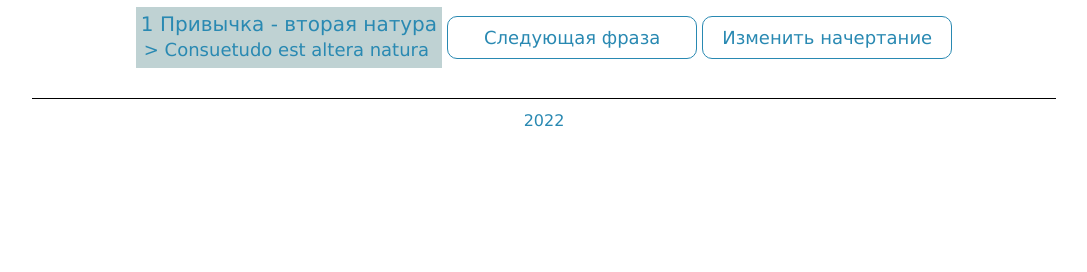
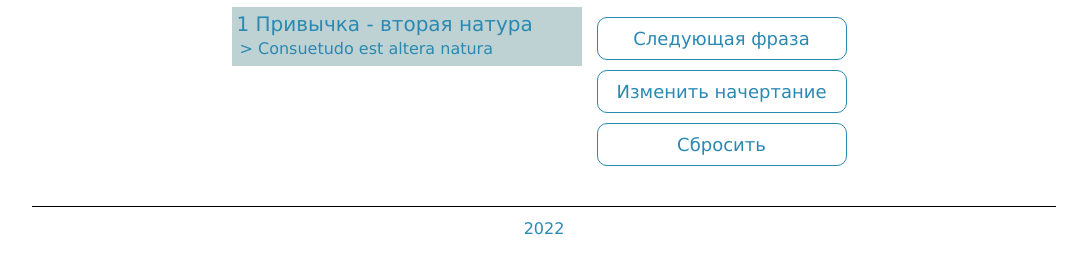
Before and after one commit to krutetskiy/Site_Krutetskiy, a plain HTML site: page pages/ticket_3.html in a window 1280 px wide. Both pictures are taken after a click on the button "Следующая фраза". Shown: the part 212-484 px from the top of the page, without its empty margins (96-1183 px from the left). Drawn offline with Linux system fonts and the light colour scheme.

Commit message:
cleanup phrases

```diff
--- a/pages/ticket_3.html
+++ b/pages/ticket_3.html
@@ -51,6 +51,7 @@
             <div class="controls">
                 <button class="add_control">Следующая фраза</button>
                 <button class="outline_control">Изменить начертание</button>
+                <button class="reset_control">Сбросить</button>
             </div>
         </div>
     </div>
--- a/scripts/phrases.js
+++ b/scripts/phrases.js
@@ -14,6 +14,7 @@ const controlsContainer = document.querySelector('.controls');
 
 const addControl = controlsContainer.querySelector(".add_control");
 const outlineControl = controlsContainer.querySelector('.outline_control');
+const resetControl = controlsContainer.querySelector('.reset_control');
 
 const add = () => {
     const { phrases, current } = data;
@@ -59,5 +60,11 @@ const setOutline = () => {
     }
 }
 
+const reset = () => {
+    data.current = 0;
+    phraseList.innerHTML = '';
+}
+
 addControl.addEventListener('click', add);
 outlineControl.addEventListener('click', setOutline);
+resetControl.addEventListener('click', reset);
--- a/styles/ticket_3.css
+++ b/styles/ticket_3.css
@@ -28,27 +28,36 @@ button:hover {
 
 .phrase_list {
     margin-right: 5px;
+    min-width: 350px;
 }
 
 .phrases {
     color: var(--font-color);
     display: flex;
     flex-direction: row;
+    justify-content: space-between;
     align-self: center;
 }
 
 .phrase {
-    font-size: 20px;
+    font-size: var(--medium);
     text-align: left;
     padding: 5px;
 }
 
 .sub_phrase {
-    font-size: 18px;
+    font-size: var(--small);
     text-align: left;
     padding: 3px;
 }
 
+.add_control, .outline_control, .reset_control {
+    margin: 5px;
+}
+
 .controls {
-    align-self: center;
+    margin: 5px;
+    display: flex;
+    flex-direction: column;
+    align-self:flex-start;
 }
```
